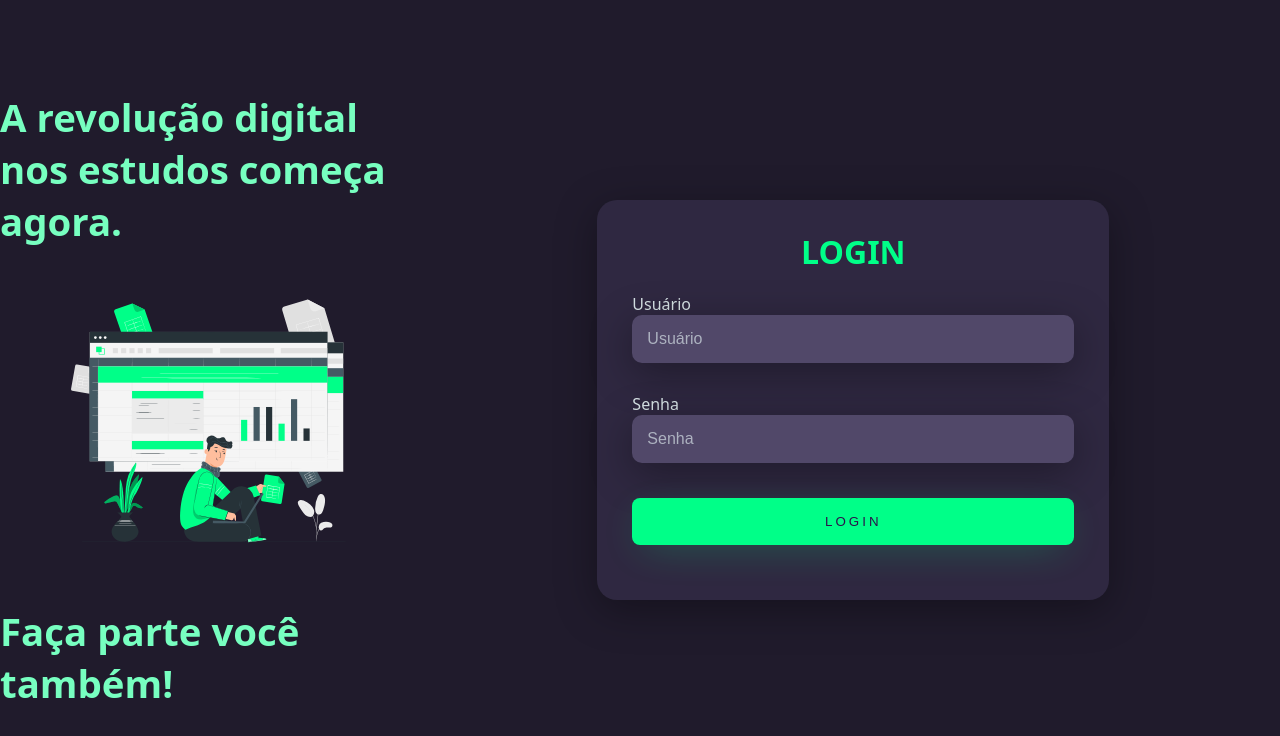
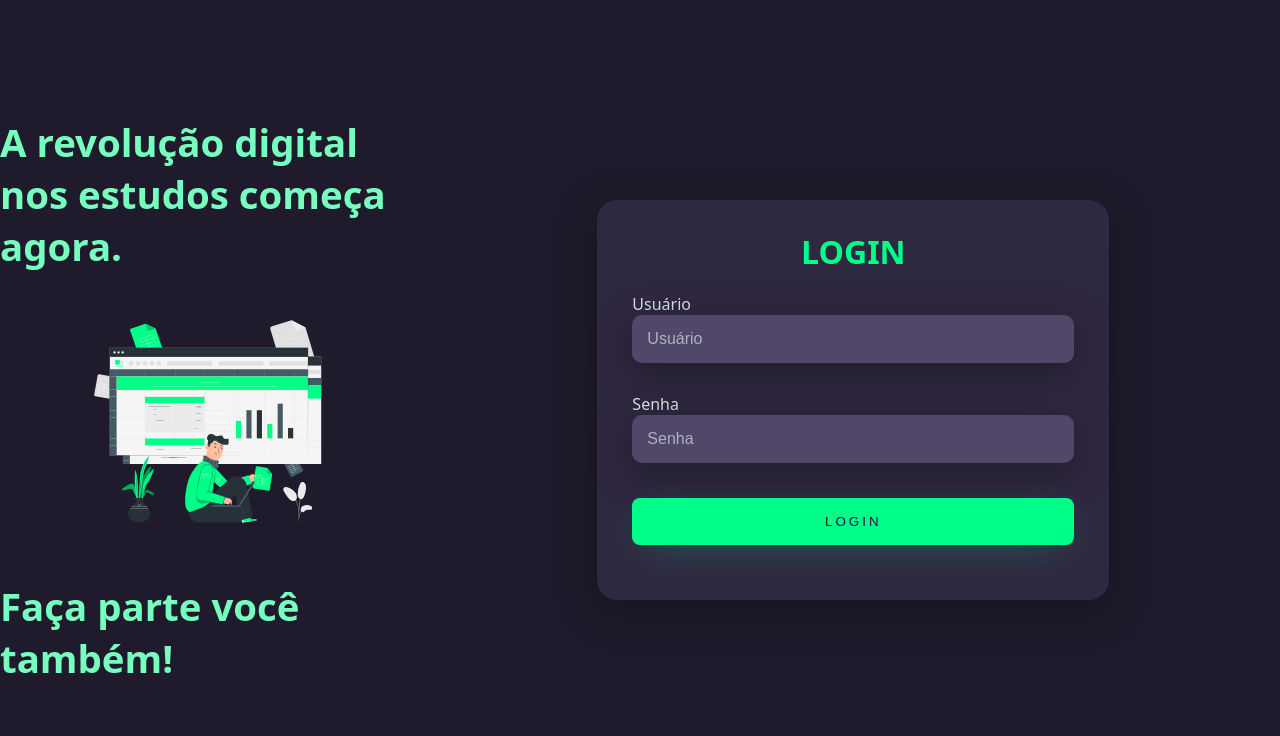
Before and after one commit to Douglas514/Projeto2024, a plain HTML site: page index.html in a window 1280 px wide. Drawn offline with Linux system fonts and the light colour scheme.

Commit message:
Update style.css

```diff
--- a/style.css
+++ b/style.css
@@ -31,7 +31,7 @@ body * {
 }
 
 .left-login-image {
-  width: 24vw;
+  width: 20vw;
 }
 
 .right-login {
```
